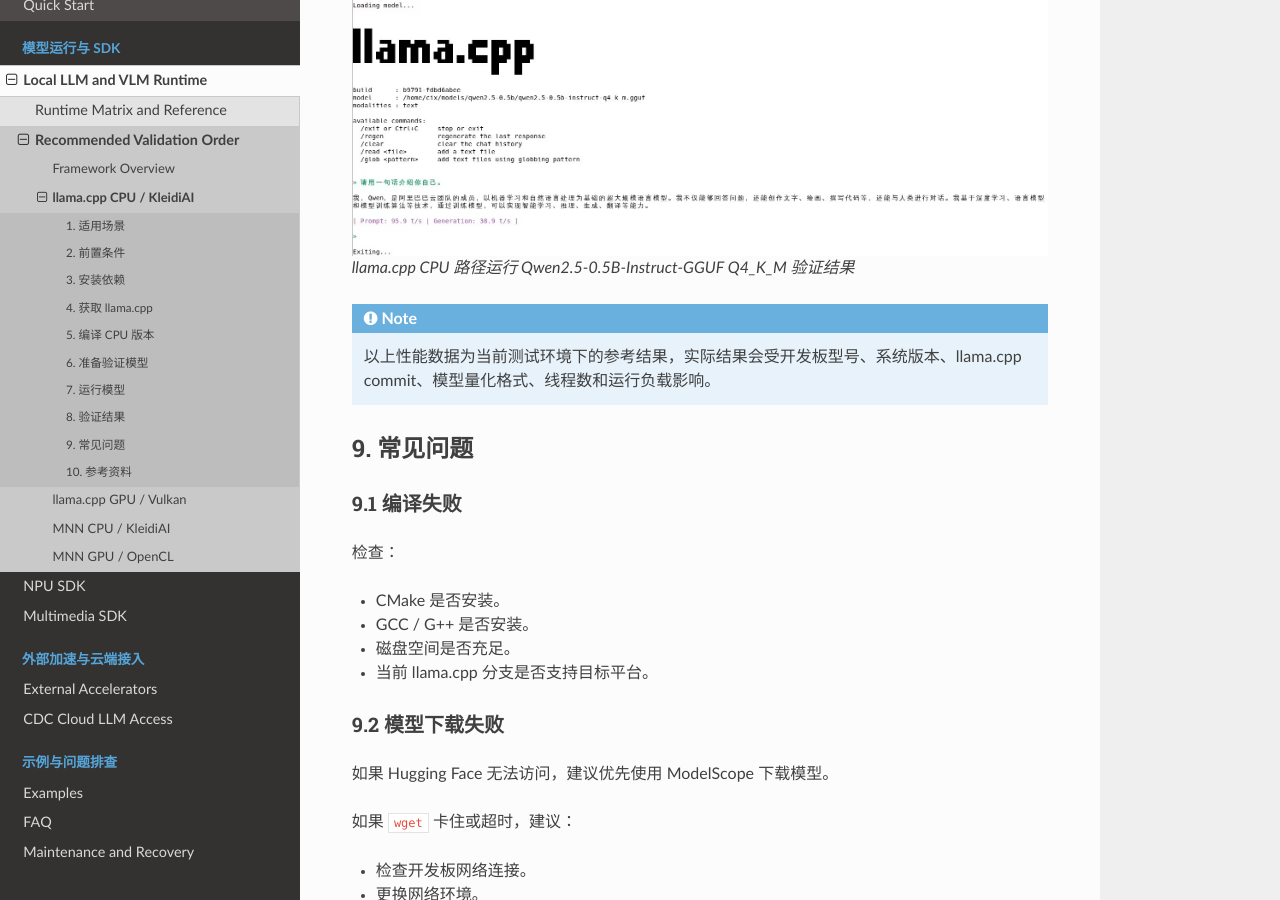
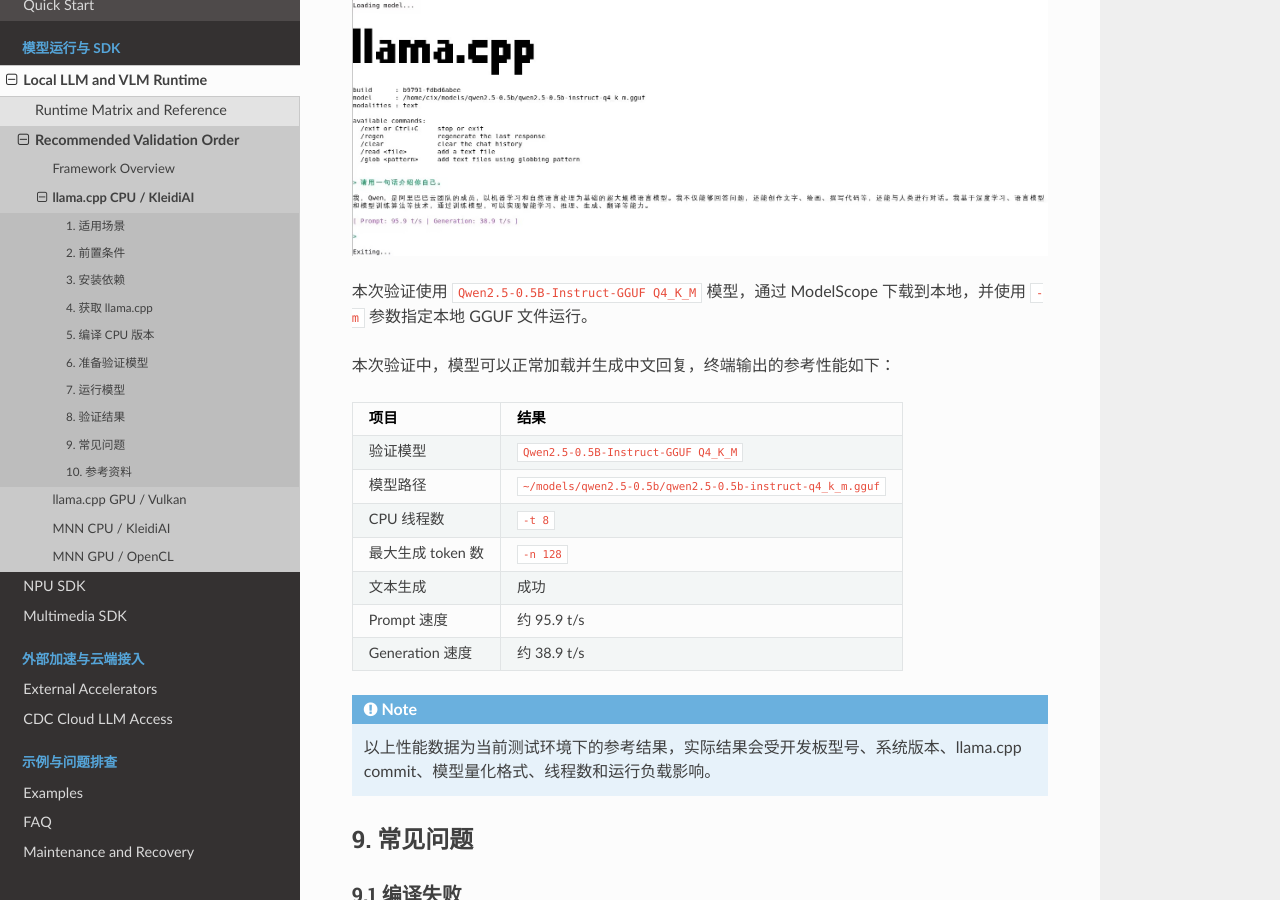
Before and after one commit to chao-luan/cix-ai-developer-contest-docs, a Sphinx documentation site: the page built from docs/02-local-llm-vlm/llama-cpp-cpu-kleidiai.md, in a window 1280 px wide and 900 px high, scrolled down 3133 px. Built offline with Sphinx 7.4.7 and the Read the Docs theme 3.1.0, drawn with Linux system fonts in a browser that asks for light colours; pages that are not in the unit, such as notebooks, are missing from menus.

Commit message:
Update llama-cpp-cpu-kleidiai.md

````diff
--- a/docs/02-local-llm-vlm/llama-cpp-cpu-kleidiai.md
+++ b/docs/02-local-llm-vlm/llama-cpp-cpu-kleidiai.md
@@ -132,12 +132,21 @@
 
 运行成功后，终端会显示 `llama.cpp` 启动信息、模型路径、模型回复以及推理速度统计。
 
-```{figure} ../_static/images/llama-cpp-cpu-qwen2.5-0.5b-result.jpg
-:alt: llama.cpp CPU Qwen2.5 0.5B result
-:width: 100%
+![llama.cpp CPU Qwen2.5 0.5B result](../_static/images/llama-cpp-cpu-qwen2.5-0.5b-result.jpg)
 
-llama.cpp CPU 路径运行 Qwen2.5-0.5B-Instruct-GGUF Q4_K_M 验证结果
-```
+本次验证使用 `Qwen2.5-0.5B-Instruct-GGUF Q4_K_M` 模型，通过 ModelScope 下载到本地，并使用 `-m` 参数指定本地 GGUF 文件运行。
+
+本次验证中，模型可以正常加载并生成中文回复，终端输出的参考性能如下：
+
+| 项目            | 结果                                                        |
+| ------------- | --------------------------------------------------------- |
+| 验证模型          | `Qwen2.5-0.5B-Instruct-GGUF Q4_K_M`                       |
+| 模型路径          | `~/models/qwen2.5-0.5b/qwen2.5-0.5b-instruct-q4_k_m.gguf` |
+| CPU 线程数       | `-t 8`                                                    |
+| 最大生成 token 数  | `-n 128`                                                  |
+| 文本生成          | 成功                                                        |
+| Prompt 速度     | 约 95.9 t/s                                                |
+| Generation 速度 | 约 38.9 t/s                                                |
 
 ```{note}
 以上性能数据为当前测试环境下的参考结果，实际结果会受开发板型号、系统版本、llama.cpp commit、模型量化格式、线程数和运行负载影响。
````
